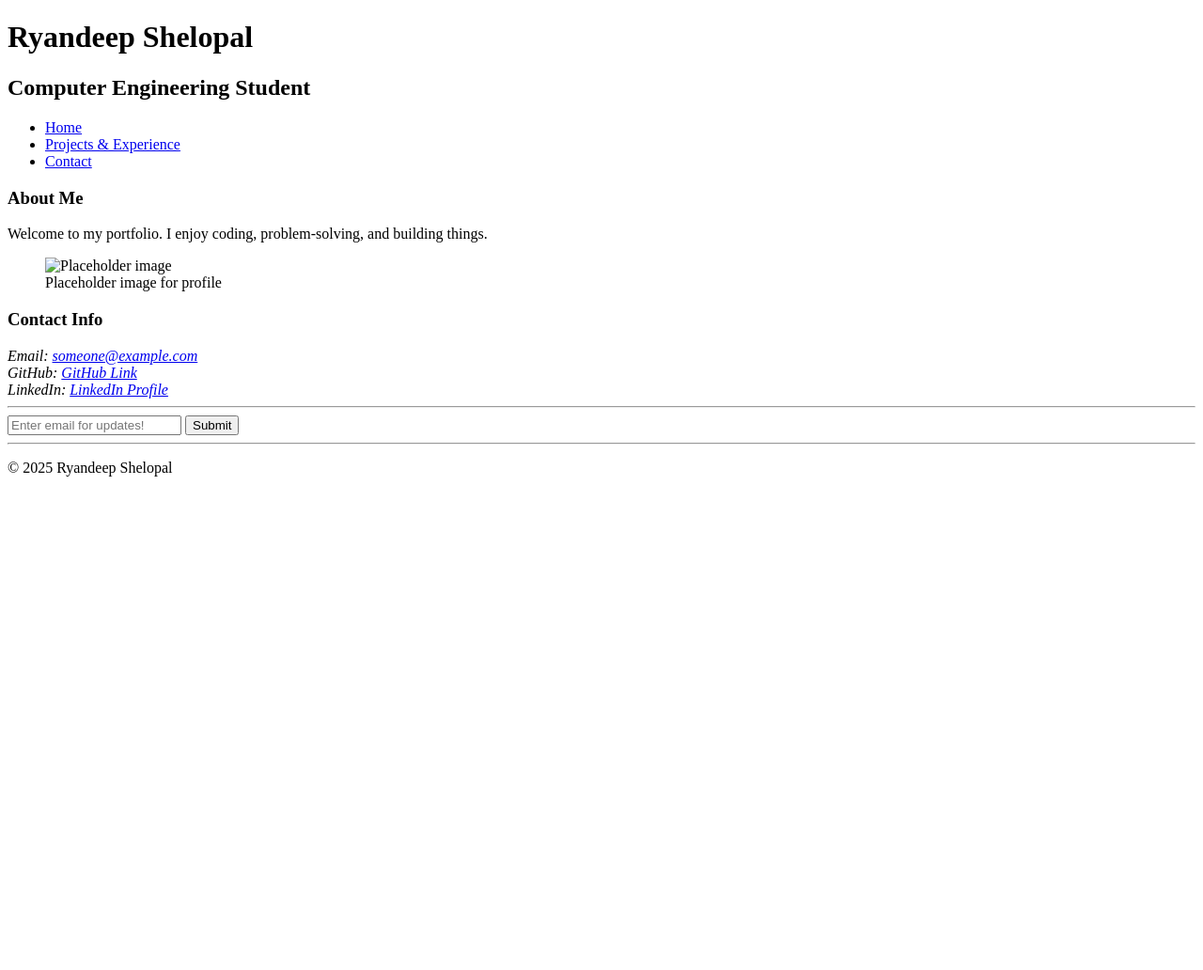
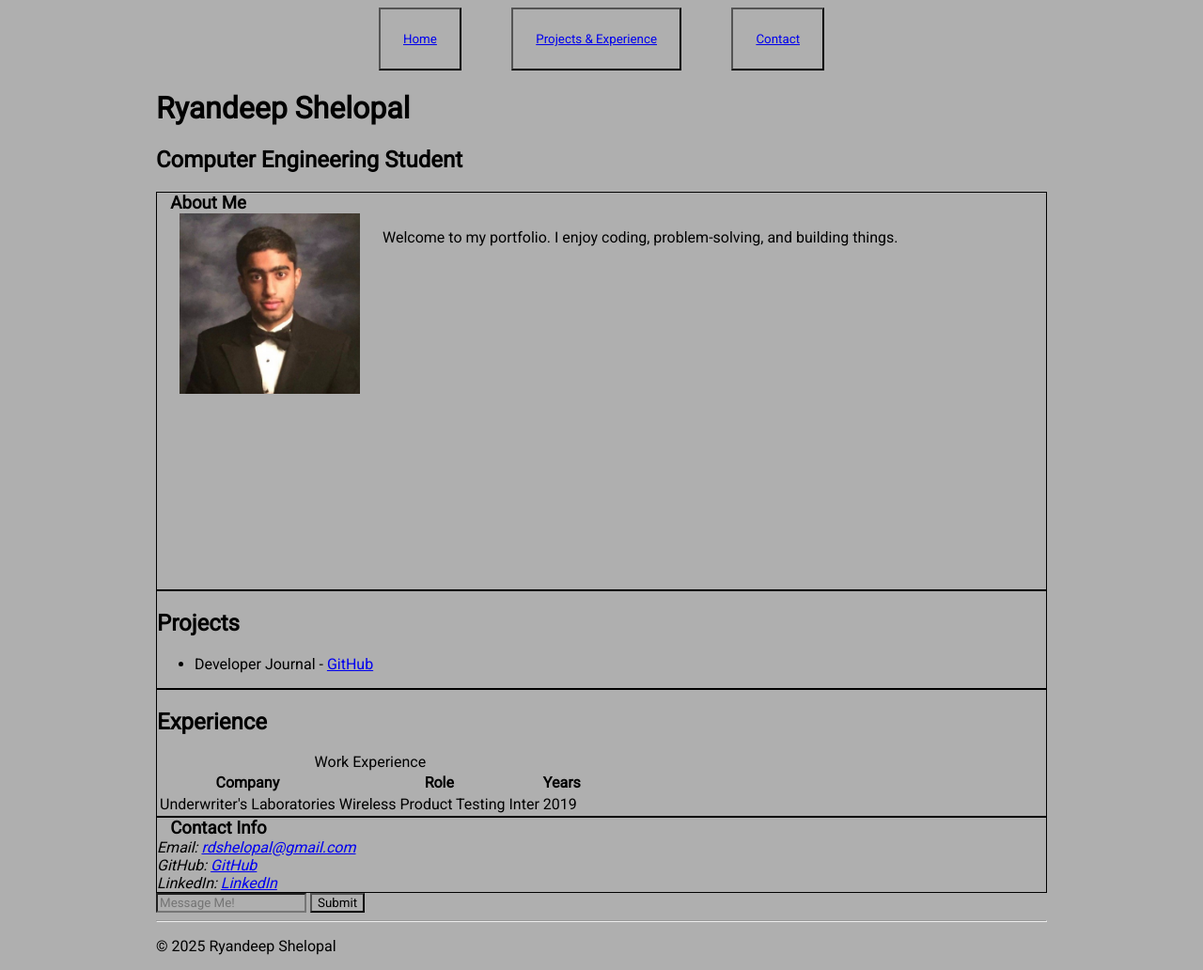
Before and after one commit to rdshelopal/cse134-hw3, a plain HTML site: page index.html in a window 1280 px wide. Shown: the whole page at 94% size. Before the commit the page ends 800 px from the top, so only its background shows below. Drawn offline with Linux system fonts and the light colour scheme.

Commit message:
general layout established

```diff
--- a/index.html
+++ b/index.html
@@ -4,45 +4,75 @@
 <head>
     <meta charset="UTF-8">
     <meta name="viewport" content="width=device-width, initial-scale=1.0">
+    <link href='https://fonts.googleapis.com/css?family=Roboto' rel='stylesheet'>
     <link rel="stylesheet" href="styles.css">
     <title>Personal Portfolio</title>
 </head>
 <body>
-    <header>
+    <header class="headerclass">
+
+        <nav class="navigation">
+
+            <button><a href="index.html"> Home</a></button>
+            <button><a href="#experience">Projects & Experience</a></button>
+            <button><a href="#contact">Contact</a></button>
+
+        </nav>
+
+
         <h1>Ryandeep Shelopal</h1>
         <h2>Computer Engineering Student</h2>
-        <nav>
-            <ul>
-                <li><a href="index.html">Home</a></li>
-                <li><a href="experienceandprojects.html">Projects & Experience</a></li>
-                <li><a href="#contact">Contact</a></li>
-            </ul>
-        </nav>
+
     </header>
 
-    <main>
+    <main class="mainclass">
         <section>
             <h3>About Me</h3>
-            <p>Welcome to my portfolio. I enjoy coding, problem-solving, and building things.</p>
-            <figure>
-                <img src="#" alt="Placeholder image">
-                <figcaption>Placeholder image for profile</figcaption>
-            </figure>
+            <div class="aboutmeclass">
+                <figure>
+                    <img src="mee.jpg" alt="Placeholder image" class="profilepicture">
+                </figure>
+                <p>Welcome to my portfolio. I enjoy coding, problem-solving, and building things.</p>
+             </div>
         </section>
+
+        <section>
+            <h2>Projects</h2>
+            <ul>
+                <li>Developer Journal - <a href="https://github.com/cse110-sp24-group33/cse110-sp24-group33/tree/main">GitHub</a></li>
+            </ul>
+        </section>
+
+        <section id="experience">
+            <h2>Experience</h2>
+            <table>
+                <caption>Work Experience</caption>
+                <tr>
+                    <th>Company</th>
+                    <th>Role</th>
+                    <th>Years</th>
+                </tr>
+                <tr>
+                    <td>Underwriter's Laboratories</td>
+                    <td>Wireless Product Testing Inter</td>
+                    <td>2019</td>
+                </tr>
+            </table>
+        </section>
+
 
         <section id="contact">
             <h3>Contact Info</h3>
             <address>
-                Email: <a href="mailto:someone@example.com">someone@example.com</a><br>
-                GitHub: <a href="#">GitHub Link</a><br>
-                LinkedIn: <a href="#">LinkedIn Profile</a>
+                Email: <a href="mailto:someone@example.com">rdshelopal@gmail.com</a><br>
+                GitHub: <a href="https://github.com/rdshelopal">GitHub</a><br>
+                LinkedIn: <a href="https://www.linkedin.com/in/ryan-shelopal/">LinkedIn</a>
             </address>
         </section>
 
-        <hr>
         <footer>
             <form onsubmit="alert('Thank You for Submitting!')">
-                <input type="text" placeholder="Enter email for updates!">
+                <input type="text" placeholder="Message Me!">
                 <button>Submit</button>
                 <hr>
             <p>&copy; 2025 Ryandeep Shelopal</p>
--- a/styles.css
+++ b/styles.css
@@ -0,0 +1,88 @@
+:root {
+    --backgroundcolor: rgb(175, 175, 175);
+
+  }
+
+* {
+    background-color:var(--backgroundcolor);
+    font-family: "Roboto", sans-serif;
+}
+
+/* Small devices (portrait tablets and large phones, 600px and up) */
+@media only screen and (max-width: 600px) {
+
+}
+
+/* Medium devices (landscape tablets, 768px and up) */
+@media only screen and (max-width: 768px) {
+
+}
+
+
+/* Extra large devices (large laptops and desktops, 1200px and up) */
+@media only screen and (min-width: 1200px) {
+
+
+    .homebutton{
+        scale: 0.1;
+        background-color:#592941;
+    }
+
+    .navigation{
+        display: flex;
+        justify-content: space-between;
+        width: 50%;
+        margin: 0 auto;
+        button{
+            padding: 1.5rem;
+            color: white;
+        }
+    }
+
+    .profilepicture{
+        height: 10rem;
+        display: flex;
+    }
+
+    .headerclass{
+        width: 75%;
+        margin: 0 auto;
+    }
+
+    .mainclass{
+        width: 75%;
+        margin: 0 auto;
+        height: 80dvh;
+        display: flex;
+        flex-direction: column;
+        justify-content: space-between;
+
+    }
+
+    section{
+        border: 1px solid black;
+        h3{
+            width: 97%;
+            margin: auto;
+        }
+
+
+    }
+    .aboutmeclass{
+        display: flex;
+        p{
+            width: 81%;
+        }
+        height: 50vh;
+    }
+
+    .profilepicture{
+        scale: 1.2;
+    }
+
+   body{
+    min-width: 50vh;
+    height: fit-content;
+   }
+
+}
```
Also changed, not shown: mee.jpg (added).
